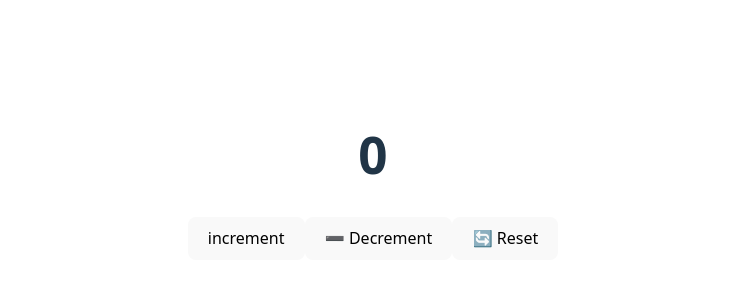
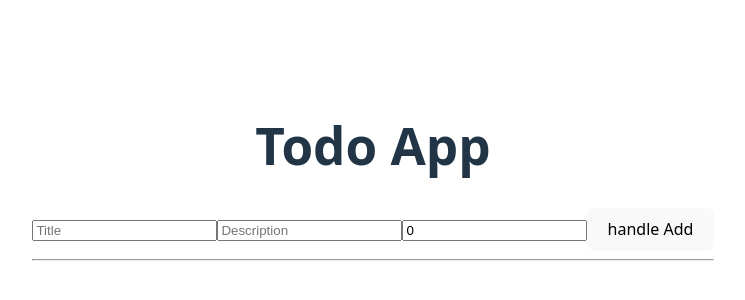
Before and after one commit to Milind-dev/Diff_Projects, a React (Vite) app in the folder my-app/: page / in a window 1280 px wide. Shown: the part 224-524 px from the top of the page, without its empty margins (267-1012 px from the left). Built offline with nearby package versions, Linux system fonts and the light colour scheme.

Commit message:
add todos

```diff
--- a/my-app/src/App.tsx
+++ b/my-app/src/App.tsx
@@ -1,17 +1,15 @@
 
 import './App.css'
-import useCounter from './hooks/useCounter';
+import AddTodo from './Pages/AddTodo';
+// import Counters from './Pages/Counters';
 
 function App() {
-  const {count,increment,decrement,reset} = useCounter({initialValue:0,step:2,max:0,min:10});
 
 
   return (
     <>
-      <h1>{count}</h1>
-      <button onClick={increment}> increment </button>
-      <button onClick={decrement}>➖ Decrement</button>
-      <button onClick={reset}>🔄 Reset</button>
+      {/* <Counters /> */}
+      <AddTodo />
     </>
   );
 }
--- /dev/null
+++ b/my-app/src/Pages/AddTodo.tsx
@@ -0,0 +1,68 @@
+import { useState } from "react";
+import { useTodo } from "../hooks/useTodo";
+
+
+export default function AddTodo() {
+      const { todos,addTodo,removeTodo,toggle } = useTodo();
+
+      const [title, setTitle] = useState<string>("");
+      const [description, setDescription] = useState<string>("");
+      const [amount, setAmount] = useState<number>(0);
+
+      const handleAdd = () : void => {
+            addTodo(title,description,amount);
+            setTitle("")
+            setDescription("");
+            setAmount(0);
+      }
+
+
+
+ return (
+   <div>
+     <h1>Todo App</h1>
+
+     <input
+       placeholder="Title"
+       value={title}
+       onChange={(e) => setTitle(e.target.value)}
+     />
+
+     <input
+       placeholder="Description"
+       value={description}
+       onChange={(e) => setDescription(e.target.value)}
+     />
+
+     <input
+       type="number"
+       value={amount}
+       onChange={(e) => setAmount(Number(e.target.value))}
+     />
+
+     <button onClick={handleAdd}>handle Add </button>
+
+     <hr></hr>
+     {/* <button onClick={() => addTodo}>Add</button>
+     <button onClick={() => removeTodo}>Add</button>
+     <button onClick={() => toggle}>Add</button> */}
+     {/* <button onClick={() => removeTodo}>Add</button> */}
+
+     {todos.map((item) => (
+       <div key={item.id}>
+         <p
+           onClick={() => toggle(item.id)}
+           style={{
+             textDecoration: item.completed ? "line-through" : "none",
+             cursor: "pointer",
+           }}
+         >
+           {item.title} - ₹{item.amount}
+         </p>
+
+         <button onClick={() => removeTodo(item.id)}>Delete</button>
+       </div>
+     ))}
+   </div>
+ );
+}
--- /dev/null
+++ b/my-app/src/Pages/Counters.tsx
@@ -0,0 +1,17 @@
+import useCounter from '../hooks/useCounter';
+export default function Counters() {
+      const { count, increment, decrement, reset } = useCounter({
+        initialValue: 0,
+        step: 2,
+        max: 0,
+        min: 10,
+      });
+  return (
+    <div>
+      <h1>{count}</h1>
+      <button onClick={increment}> increment </button>
+      <button onClick={decrement}>➖ Decrement</button>
+      <button onClick={reset}>🔄 Reset</button>
+    </div>
+  );
+}
--- /dev/null
+++ b/my-app/src/hooks/useTodo.ts
@@ -0,0 +1,42 @@
+import { useState } from "react";
+
+interface Todo {
+  id: number;
+  title: string;
+  description: string;
+  amount: number;
+  completed: boolean;
+}
+
+
+export function useTodo(){
+    const [todos, setTodos] = useState<Todo[]>([]);
+
+     const addTodo = (title: string, description: string, amount: number): void => {
+      const newTodo: Todo = {
+        id: Date.now(),
+        title,
+        description,
+        amount,
+        completed: false,
+      };
+       setTodos((prev) => [...prev, newTodo]);
+       //[ ...prev, { id,title, description, amount,completed } ]
+     };
+
+
+     const removeTodo = (id:number) : void  => {
+        setTodos((prev) => prev.filter((todo) => todo.id !== id));
+     }
+
+     const toggle = (id:number) => {
+        setTodos((prev) =>
+                 prev.map((todo) => todo.id === id  ?
+                         { ...todo, completed: !todo.completed }
+                                :todo)
+        );
+     }
+
+
+    return { todos, addTodo, removeTodo, toggle };
+}
```
Also changed, not shown: my-app/src/components/AddTodoItems.tsx (added), my-app/src/components/Counter.tsx (deleted).
